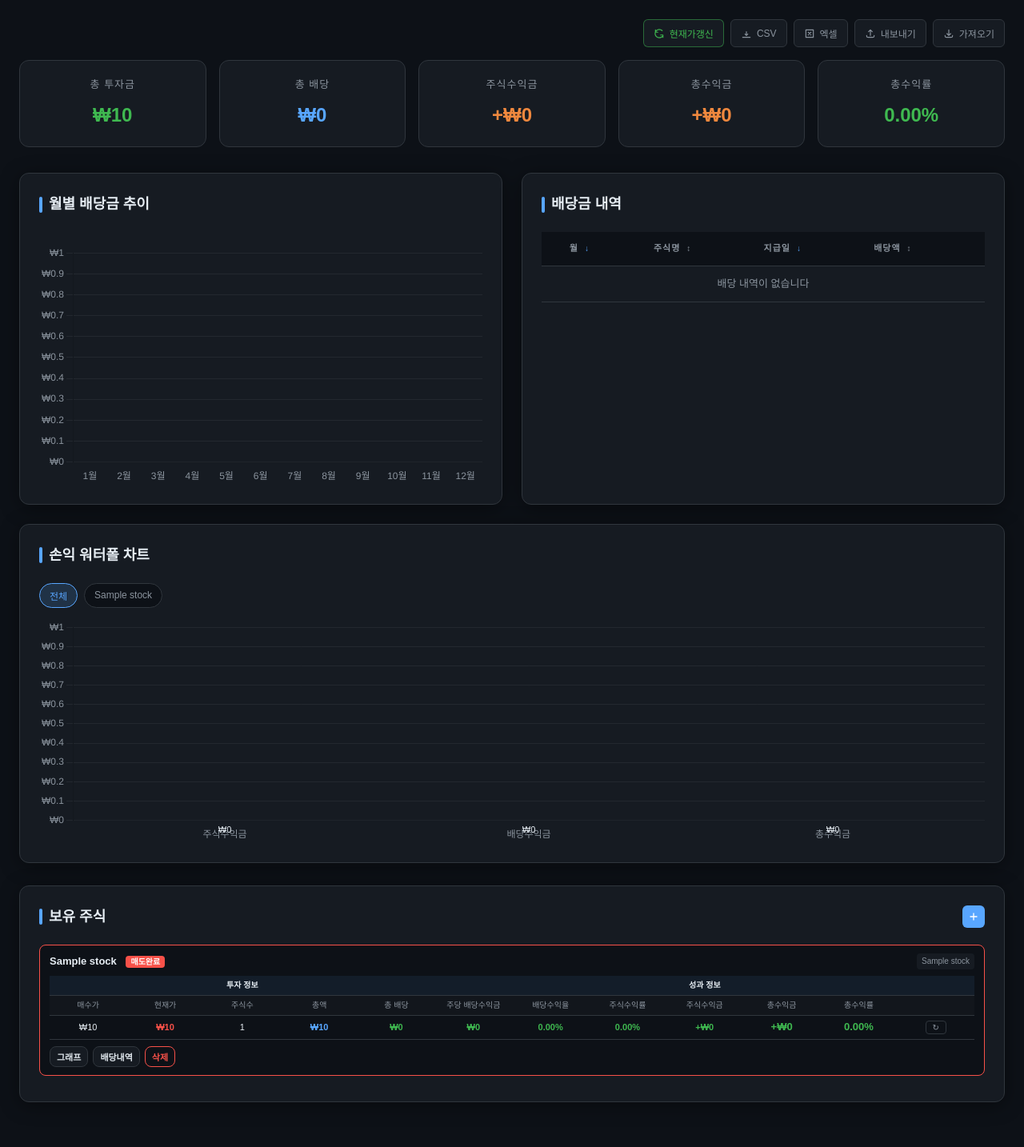
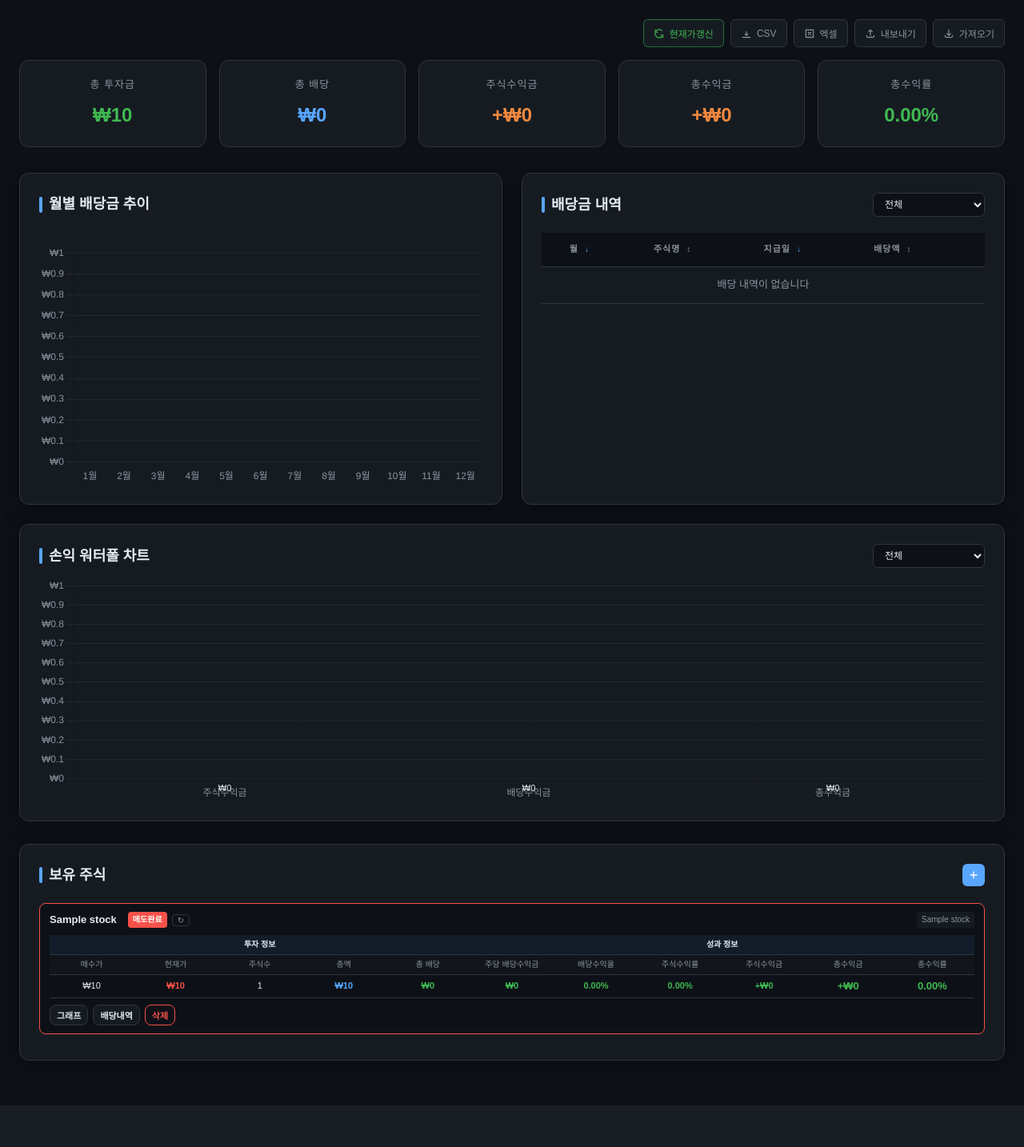
Before and after one commit to QM-dongyeol/stock, a Flask app: page / in a window 1280 px wide. Shown: the whole page at 80% size. After the commit the page ends 1357 px from the top, so only its background shows below. Run offline with Flask 3, Linux system fonts and the light colour scheme; tables that the repository leaves empty hold one stand-in row (values such as "Sample post"); a database or web service that is not in the repository returns one stand-in record (values such as "Sample title"); data that the repository does not hold is empty; some libraries are stand-ins or nearby versions.

Commit message:
Use dropdown filters for dividend and waterfall views

```diff
--- a/templates/index.html
+++ b/templates/index.html
@@ -362,6 +362,9 @@
         .stock-name {
             font-size: 13px;
             font-weight: 600;
+            display: inline-flex;
+            align-items: center;
+            gap: 6px;
         }
 
         .stock-account {
@@ -422,7 +425,7 @@
         }
 
         .stock-table col {
-            width: calc(100% / 12);
+            width: calc(100% / 11);
         }
 
         .stock-mobile-summary {
@@ -497,6 +500,11 @@
         .btn-price:hover {
             border-color: var(--primary);
             color: var(--primary);
+        }
+
+        .btn-inline-refresh {
+            padding: 1px 6px;
+            line-height: 1.1;
         }
 
         .stock-actions {
@@ -652,35 +660,6 @@
             height: 280px;
         }
 
-        .chip-row {
-            display: flex;
-            flex-wrap: wrap;
-            gap: 8px;
-            margin-bottom: 14px;
-        }
-
-        .chip {
-            border: 1px solid var(--border);
-            background: var(--bg);
-            color: var(--subtext);
-            border-radius: 999px;
-            padding: 6px 12px;
-            font-size: 12px;
-            cursor: pointer;
-            transition: all 0.2s ease;
-        }
-
-        .chip:hover {
-            border-color: var(--primary);
-            color: var(--text);
-        }
-
-        .chip.active {
-            border-color: var(--primary);
-            background: rgba(88, 166, 255, 0.16);
-            color: var(--primary);
-        }
-
         .dividend-table {
             width: 100%;
             border-collapse: collapse;
@@ -993,8 +972,48 @@
             justify-content: space-between;
         }
 
+        .card-title.dividend-title {
+            justify-content: flex-start;
+            flex-wrap: wrap;
+        }
+
+        .card-title.waterfall-title {
+            justify-content: flex-start;
+            flex-wrap: wrap;
+            margin-bottom: 12px;
+        }
+
         .card-title.stock-title .btn-add-small {
             margin-left: auto;
+        }
+
+        .dividend-title-text {
+            margin-right: 6px;
+        }
+
+        .dividend-filter-select {
+            margin-left: auto;
+            min-width: 140px;
+            height: 30px;
+            padding: 4px 10px;
+            background: var(--bg);
+            border: 1px solid var(--border);
+            border-radius: 6px;
+            color: var(--text);
+            font-size: 12px;
+        }
+
+        .dividend-filter-select:focus {
+            outline: none;
+            border-color: var(--primary);
+            box-shadow: 0 0 0 2px rgba(88, 166, 255, 0.15);
+        }
+
+        @media (max-width: 768px) {
+            .dividend-filter-select {
+                width: 100%;
+                margin-left: 0;
+            }
         }
 
         .card-title::before {
@@ -1160,8 +1179,11 @@
                     </div>
                 </div>
                 <div class="card">
-                    <h2 class="card-title">
-                        배당금 내역
+                    <h2 class="card-title dividend-title">
+                        <span class="dividend-title-text">배당금 내역</span>
+                        <select id="dividendStockFilter" class="dividend-filter-select" onchange="onDividendFilterChange()">
+                            <option value="all">전체</option>
+                        </select>
                     </h2>
                     <div class="table-container">
                         <table class="dividend-table">
@@ -1183,8 +1205,12 @@
         </div>
 
         <div class="card" style="margin-top: 24px;">
-            <h2 class="card-title">손익 워터폴 차트</h2>
-            <div class="chip-row" id="waterfallChips"></div>
+            <h2 class="card-title waterfall-title">
+                <span class="dividend-title-text">손익 워터폴 차트</span>
+                <select id="waterfallStockFilter" class="dividend-filter-select" onchange="onWaterfallFilterChange()">
+                    <option value="all">전체</option>
+                </select>
+            </h2>
             <div class="waterfall-container">
                 <canvas id="waterfallChart"></canvas>
             </div>
@@ -1462,6 +1488,7 @@
         let dividendChart = null;
         let waterfallChart = null;
         let selectedWaterfallStockId = 'all';
+        let selectedDividendStockId = 'all';
 
         async function fetchPrice(stockId, stockCode) {
             if (!stockCode) {
@@ -1499,8 +1526,9 @@
                 renderStockList();
                 updateSummary();
                 updateDividendChart();
-                renderWaterfallChips();
+                renderWaterfallFilterOptions();
                 updateWaterfallChart();
+                renderDividendFilterOptions();
                 updateDividendTable();
             } catch (error) {
                 console.error('데이터 로드 실패:', error);
@@ -1650,20 +1678,26 @@
             URL.revokeObjectURL(url);
         }
 
-        function renderWaterfallChips() {
-            const wrap = document.getElementById('waterfallChips');
-            if (!wrap) return;
-
-            const chips = ['<button class="chip ' + (selectedWaterfallStockId === 'all' ? 'active' : '') + '" onclick="selectWaterfallStock(\'all\')">전체</button>'];
-            stocks.forEach(stock => {
-                chips.push(`<button class="chip ${selectedWaterfallStockId === String(stock.id) ? 'active' : ''}" onclick="selectWaterfallStock('${stock.id}')">${stock.stockName}</button>`);
-            });
-            wrap.innerHTML = chips.join('');
-        }
-
-        function selectWaterfallStock(stockId) {
-            selectedWaterfallStockId = String(stockId);
-            renderWaterfallChips();
+        function renderWaterfallFilterOptions() {
+            const select = document.getElementById('waterfallStockFilter');
+            if (!select) return;
+
+            const prev = selectedWaterfallStockId;
+            const stockOptions = stocks
+                .map(stock => ({ id: String(stock.id), name: stock.stockName }))
+                .sort((a, b) => a.name.localeCompare(b.name, 'ko-KR'));
+
+            select.innerHTML = '<option value="all">전체</option>' +
+                stockOptions.map(s => `<option value="${s.id}">${s.name}</option>`).join('');
+
+            const exists = stockOptions.some(s => s.id === prev);
+            selectedWaterfallStockId = exists ? prev : 'all';
+            select.value = selectedWaterfallStockId;
+        }
+
+        function onWaterfallFilterChange() {
+            const select = document.getElementById('waterfallStockFilter');
+            selectedWaterfallStockId = select ? select.value : 'all';
             updateWaterfallChart();
         }
 
@@ -1799,6 +1833,7 @@
                             <span class="stock-name">
                                 ${stock.stockName}
                                 ${isSold ? '<span class="sold-badge">매도완료</span>' : ''}
+                                ${stock.stockCode ? '<button class="btn-price btn-inline-refresh" onclick="fetchPrice(' + stock.id + ', \'' + stock.stockCode + '\')">↻</button>' : ''}
                             </span>
                             <span class="stock-account">${stock.accountName}</span>
                         </div>
@@ -1815,11 +1850,11 @@
                         <div class="stock-table-wrap">
                             <table class="stock-table">
                                 <colgroup>
-                                    <col><col><col><col><col><col><col><col><col><col><col><col>
+                                    <col><col><col><col><col><col><col><col><col><col><col>
                                 </colgroup>
                                 <tr class="section-title">
                                     <th colspan="5">투자 정보</th>
-                                    <th colspan="7">성과 정보</th>
+                                    <th colspan="6">성과 정보</th>
                                 </tr>
                                 <tr>
                                     <th>매수가</th>
@@ -1833,7 +1868,6 @@
                                     <th>주식수익금</th>
                                     <th>총수익금</th>
                                     <th>총수익률</th>
-                                    <th></th>
                                 </tr>
                                 <tr>
                                     <td>₩${formatNumber(stock.purchasePrice)}</td>
@@ -1847,7 +1881,6 @@
                                     <td class="${stock.currentPrice ? (stockProfit >= 0 ? 'green' : 'danger') : ''}">${stock.currentPrice ? (stockProfit >= 0 ? '+' : '') + '₩' + formatNumber(Math.round(stockProfit)) : '-'}</td>
                                     <td class="${totalProfit >= 0 ? 'green-bold' : 'danger-bold'}">${totalProfit >= 0 ? '+' : ''}₩${formatNumber(Math.round(totalProfit))}</td>
                                     <td class="${totalProfitRate >= 0 ? 'green-bold' : 'danger-bold'}">${totalProfitRate.toFixed(2)}%</td>
-                                    <td>${stock.currentPrice ? '<button class="btn-price" onclick="fetchPrice(' + stock.id + ', \'' + stock.stockCode + '\')">↻</button>' : ''}</td>
                                 </tr>
                             </table>
                         </div>
@@ -2347,6 +2380,29 @@
         let dividendSortKey = 'date';
         let dividendSortAsc = false;
 
+        function renderDividendFilterOptions() {
+            const select = document.getElementById('dividendStockFilter');
+            if (!select) return;
+
+            const prev = selectedDividendStockId;
+            const stockOptions = stocks
+                .map(stock => ({ id: String(stock.id), name: stock.stockName }))
+                .sort((a, b) => a.name.localeCompare(b.name, 'ko-KR'));
+
+            select.innerHTML = '<option value="all">전체</option>' +
+                stockOptions.map(s => `<option value="${s.id}">${s.name}</option>`).join('');
+
+            const exists = stockOptions.some(s => s.id === prev);
+            selectedDividendStockId = exists ? prev : 'all';
+            select.value = selectedDividendStockId;
+        }
+
+        function onDividendFilterChange() {
+            const select = document.getElementById('dividendStockFilter');
+            selectedDividendStockId = select ? select.value : 'all';
+            updateDividendTable();
+        }
+
         function updateDividendTable() {
             const tbody = document.getElementById('dividendTableBody');
             const allDividends = [];
@@ -2365,7 +2421,11 @@
                 }
             });
 
-            allDividends.sort((a, b) => {
+            const filteredDividends = selectedDividendStockId === 'all'
+                ? allDividends
+                : allDividends.filter(d => String(d.stockId) === selectedDividendStockId);
+
+            filteredDividends.sort((a, b) => {
                 let valA, valB;
                 if (dividendSortKey === 'date') {
                     valA = new Date(a.date);
@@ -2385,12 +2445,12 @@
 
             updateSortIndicators();
 
-            if (allDividends.length === 0) {
-                tbody.innerHTML = '<tr><td colspan="5" style="text-align:center;color:var(--subtext)">배당 내역이 없습니다</td></tr>';
+            if (filteredDividends.length === 0) {
+                tbody.innerHTML = `<tr><td colspan="5" style="text-align:center;color:var(--subtext)">${selectedDividendStockId === 'all' ? '배당 내역이 없습니다' : '선택한 주식의 배당 내역이 없습니다'}</td></tr>`;
                 return;
             }
 
-            tbody.innerHTML = allDividends.map(d => `
+            tbody.innerHTML = filteredDividends.map(d => `
                 <tr>
                     <td>${new Date(d.date).getMonth() + 1}월</td>
                     <td>${d.stockName}</td>
```
